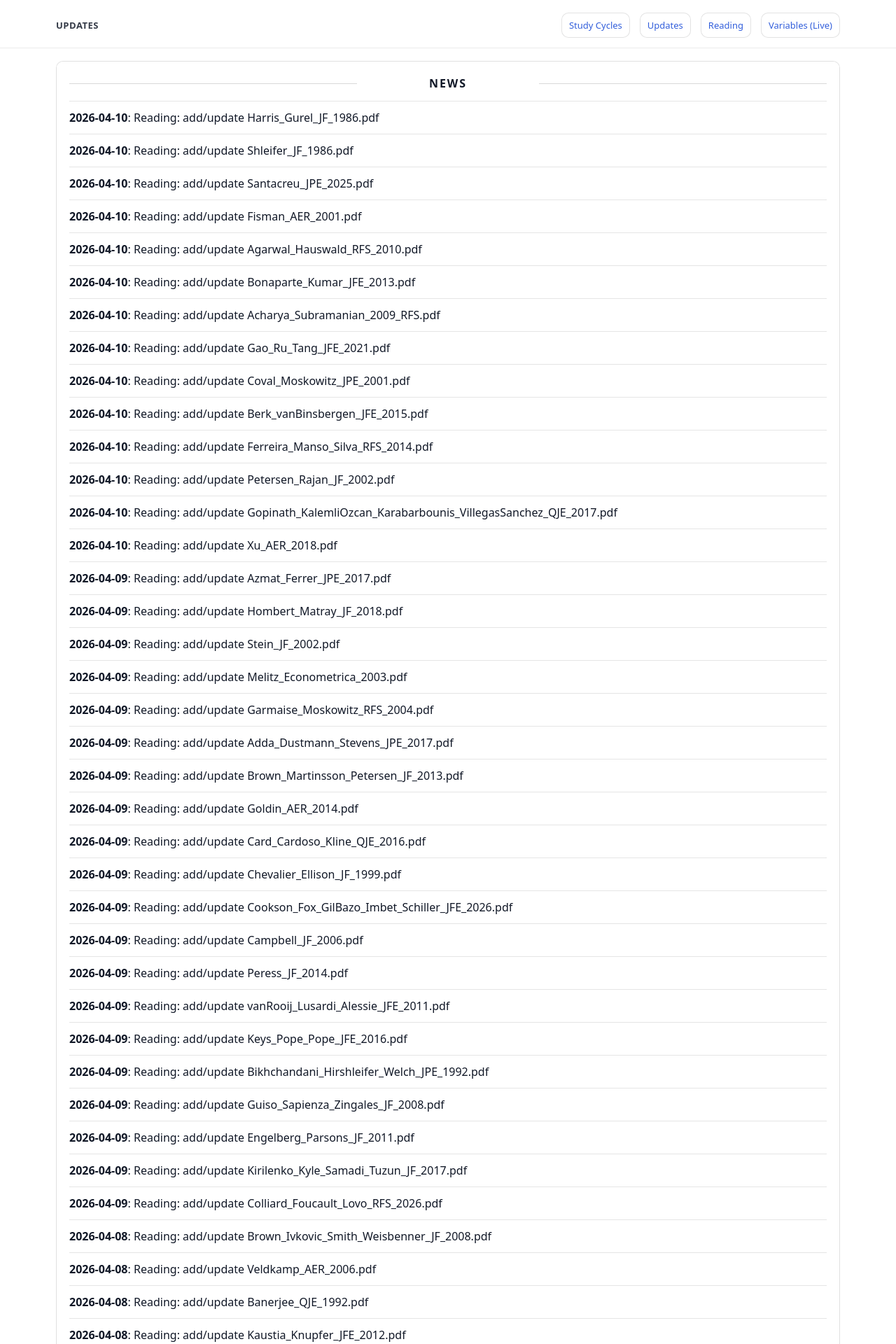
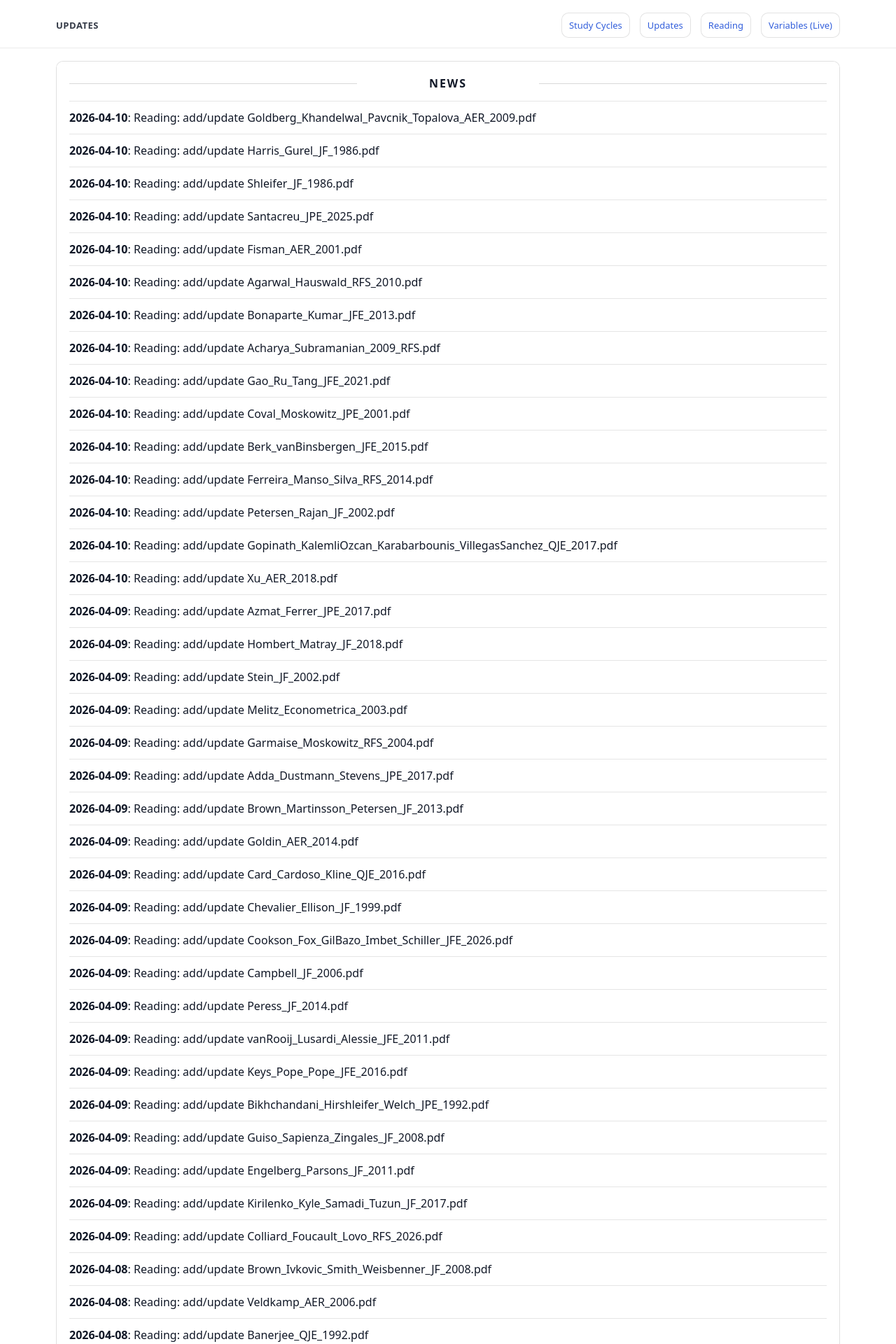
Before and after one commit to yaxinzn/study-archive, a Jekyll site: the page built from updates/index.md, in a window 1280 px wide. Shown: the top 1920 px of the page at 70% size. Built offline with Jekyll 4.4.1, drawn with Linux system fonts in a browser that asks for light colours; some of the changed text lies outside the part shown.

Commit message:
chore: update NEWS feed

```diff
--- a/_data/news.yml
+++ b/_data/news.yml
@@ -1,4 +1,7 @@
 # Auto-generated update history (sorted newest -> oldest). Do not edit manually.
+- ts: "1775821082"
+  date: "2026-04-10"
+  title: "Reading: add/update Goldberg_Khandelwal_Pavcnik_Topalova_AER_2009.pdf"
 - ts: "1775818935"
   date: "2026-04-10"
   title: "Reading: add/update Harris_Gurel_JF_1986.pdf"
```
